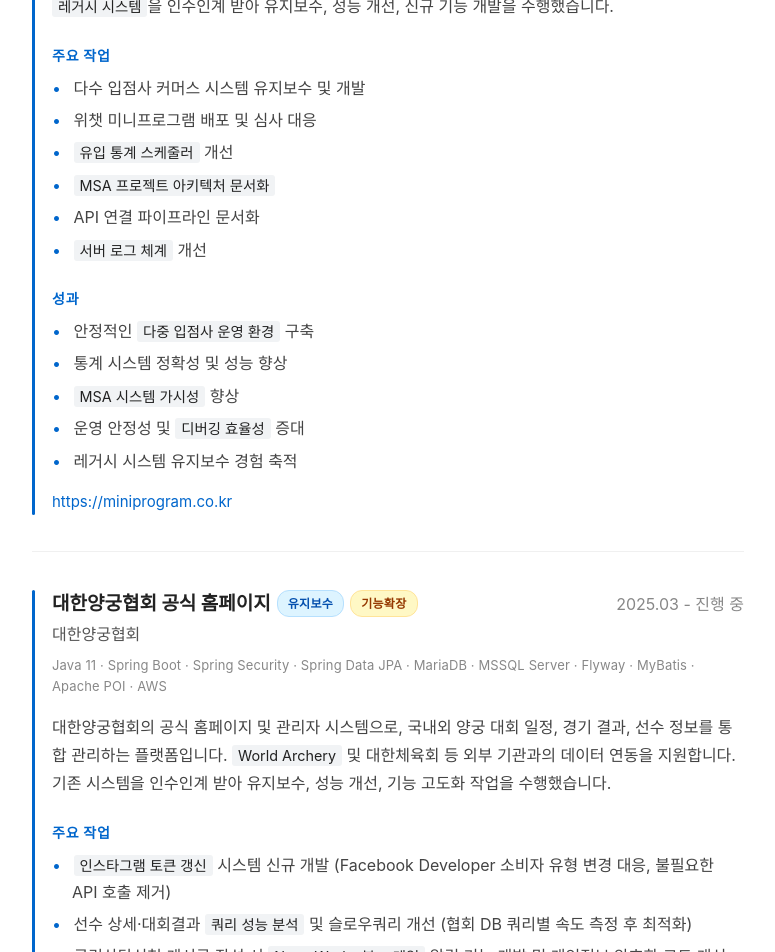
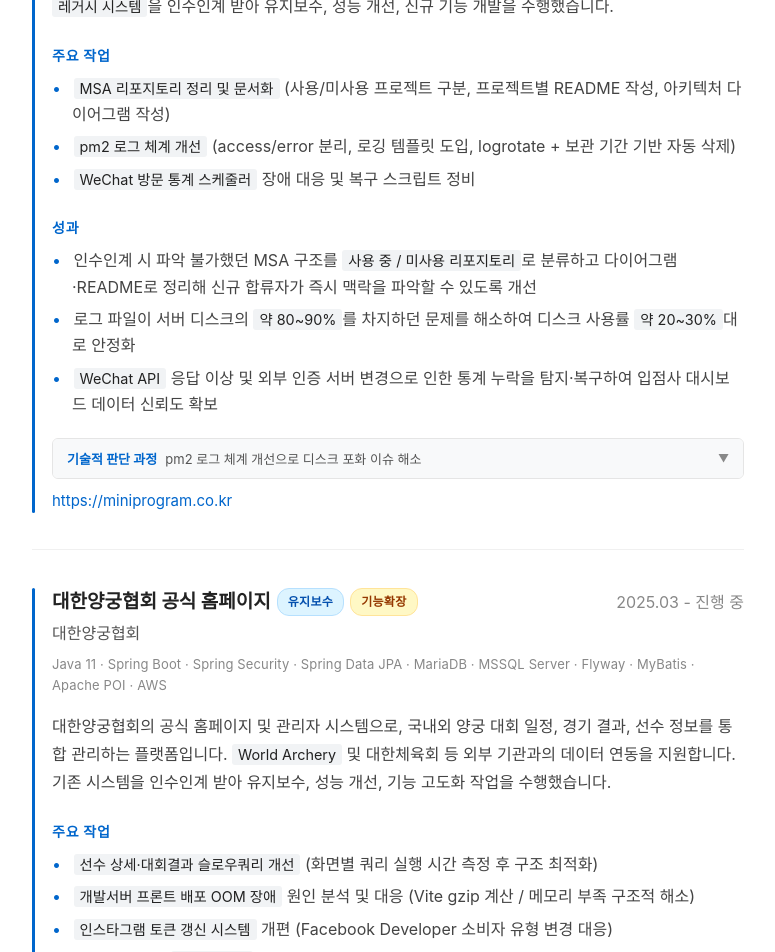
Before and after one commit to yhyuk/yhyuk.github.io, a React (Vite) app: page / in a window 1280 px wide. Shown: the part 7260-8212 px from the top of the page, without its empty margins (252-1027 px from the left). Built offline with nearby package versions, Linux system fonts and the light colour scheme; a web font is replaced by a local one.

Commit message:
fix: projects update

```diff
--- a/src/data/projectsData.js
+++ b/src/data/projectsData.js
@@ -30,7 +30,7 @@ export const projectsData = [
         title: 'Row-level 멀티 테넌시 설계 선택',
         problem: '여러 병원이 독립된 CRM 환경을 사용해야 하는 B2B SaaS 구조에서 병원 간 데이터 격리 방식을 결정해야 했다. 병원마다 데이터가 섞이면 신뢰도 문제로 직결되는 구조였다.',
         analyze: '`Schema-level 격리`는 테넌트별 독립 스키마를 두는 방식으로 격리 수준이 높지만, 병원 수가 늘어날수록 스키마 관리 비용과 인프라 비용이 비례해서 증가했다. `DB 분리` 방식은 완전한 격리가 가능하지만 운영 비용이 가장 컸다. `Row-level 격리`는 단일 DB에서 tenant_id 컬럼으로 데이터를 분리하는 방식으로, 초기 SaaS 단계에서 인프라 비용을 최소화하면서 격리를 구현할 수 있었다.',
-        action: '구독형 B2B SaaS 초기 단계에서 비용 효율이 중요했기 때문에 `Row-level 격리`를 선택했다. 모든 테이블에 tenant_id를 적용하고 쿼리 레벨에서 격리를 강제했으며, 버전 기반 기능 제어로 테넌트별 차등 서비스를 구현했다. 향후 고객 규모가 커지면 Schema-level로 전환 가능한 구조로 설계했다.',
+        action: '구독형 B2B SaaS 초기 단계에서 비용 효율이 중요했기 때문에 `Row-level 격리`를 선택했다. 대신 `Schema-level이 주는 DB 레벨의 강한 격리 보장은 포기`했고, 애플리케이션 쿼리에서 tenant_id 조건을 누락할 경우 다른 병원 데이터가 노출될 수 있는 리스크를 감수했다. 이렇게 판단한 이유는 초기 SaaS 단계에서는 인프라 비용 최소화가 제품 생존에 더 직결되는 조건이었고, 격리 리스크는 쿼리 레벨 강제와 리뷰 프로세스로 통제 가능하다고 봤기 때문이다. 모든 테이블에 tenant_id를 적용하고 쿼리 레벨에서 격리를 강제했으며, 버전 기반 기능 제어로 테넌트별 차등 서비스를 구현했다. 향후 고객 규모가 커지면 Schema-level로 전환 가능한 구조로 설계했다.',
         result: '단일 DB로 병원별 독립 CRM 환경을 제공하면서 인프라 비용을 최소화했다. 버전 기반 기능 제어로 요금제에 따른 차등 서비스 구현이 가능해졌고, `70+ API 엔드포인트` 규모의 플랫폼을 안정적으로 운영했다.'
       }
     ],
@@ -64,7 +64,7 @@ export const projectsData = [
         title: 'Redis 분산락 + Stream 기반 동기화 시스템 설계',
         problem: '한국-중국 간 실시간 데이터 동기화 시스템을 설계해야 했다. 동기화는 여러 서버에서 동시에 트리거될 수 있는 구조였고, 충돌이 발생하면 데이터 정합성이 깨질 수 있었다. 이벤트 수집 또한 유실 없이 순서 보장이 필요했다.',
         analyze: '동기화 충돌 방지를 위해 `DB 기반 낙관적 락`은 충돌 빈도가 높아질수록 재시도 비용이 커지고 DB 부하가 증가하는 구조였다. `Redis 분산락`은 네트워크 비용이 있지만 충돌 자체를 원천 차단할 수 있어 안정성이 높았다. 이벤트 수집은 `DB 폴링` 방식 대신 `Redis Stream`을 검토했는데, Consumer Group 기반으로 순서 보장과 재처리가 가능했고 인프라 추가 없이 적용할 수 있었다.',
-        action: '안정성을 최우선 기준으로 삼아 개발 초기부터 `Redis 분산락`을 도입했다. 락 획득 실패 시 지수 백오프로 재시도하여 일시적 충돌을 흡수했고, `Redis Stream + Consumer Group`으로 OpenID별 이벤트 순서를 보장하면서 유실 시 재처리 체계를 구축했다. 충돌이 발생한 후 대응하는 것보다 처음부터 막는 구조를 선택한 결정이었다.',
+        action: '안정성을 최우선 기준으로 삼아 개발 초기부터 `Redis 분산락`을 도입했다. 대신 `Redis 인프라에 대한 종속성과 추가 네트워크 홉으로 인한 latency 비용은 포기`했고, Redis 장애 시 동기화가 멈추는 단일 장애점 리스크를 감수했다. 이렇게 판단한 이유는 한국-중국 간 동기화 특성상 충돌로 데이터 정합성이 깨지면 복구 비용이 훨씬 컸고, 사후 대응보다 원천 차단이 운영 관점에서 안정적이라고 판단했기 때문이다. 락 획득 실패 시 지수 백오프로 재시도하여 일시적 충돌을 흡수했고, `Redis Stream + Consumer Group`으로 OpenID별 이벤트 순서를 보장하면서 유실 시 재처리 체계를 구축했다.',
         result: '동기화 성공률 `99.9%` 확보, 이벤트 유실률 `0%` 달성. 초기 설계 단계에서 안정성 구조를 잡아둔 덕분에 이후 트래픽이 증가해도 별도 대응 없이 유지됐다.'
       }
     ],
@@ -98,7 +98,7 @@ export const projectsData = [
         title: '이미지 합성 파이프라인 병목 해소',
         problem: '기아 80주년 이벤트 특성상 단기간에 대량 트래픽이 집중될 것으로 예상됐다. 초기 단일 폴링 방식은 한 번에 하나씩 큐에서 꺼내 처리하는 구조였고, 합성 요청이 몰릴 경우 큐가 쌓이면서 사용자 대기 시간이 급격히 늘어날 수 있는 구조였다.',
         analyze: '처리량 개선을 위한 선택지를 세 가지로 좁혔다. `Redis Stream + Consumer Group`으로 전환하는 방법은 구조 변경 범위가 크고 운영 복잡도가 올라갔다. `SQS 등 외부 메시지 큐` 도입은 인프라 비용과 연동 공수가 발생했다. `ThreadPoolTaskExecutor 기반 병렬 처리`는 기존 Redis Queue 구조를 그대로 유지하면서 Executor 설정만으로 즉시 적용할 수 있었다.',
-        action: '인프라 변경 없이 즉시 적용 가능한 `ThreadPoolTaskExecutor` 방식을 선택했다. 다만 병렬 처리를 단순히 늘리면 합성 요청이 급증할 때 스레드가 메모리를 과점유할 수 있어, `백프레셔` 슬롯 계산으로 처리 가능한 만큼만 가져오도록 제한했다. 처리 실패 시에는 큐에 되돌리는 방식으로 `at-least-once` 보장을 유지했다.',
+        action: '인프라 변경 없이 즉시 적용 가능한 `ThreadPoolTaskExecutor` 방식을 선택했다. 대신 `외부 메시지 큐(SQS, Redis Stream)가 제공하는 분산 처리와 장애 복원력은 포기`했고, 단일 애플리케이션 인스턴스에 처리가 집중되는 구조적 리스크를 감수했다. 이렇게 판단한 이유는 기아 80주년 이벤트라는 단기성 캠페인 특성상 장기 확장성보다 즉시 적용 가능성과 운영 단순성이 우선이었고, 인프라 추가에 따른 연동 공수는 이벤트 오픈 일정에 맞지 않는다고 봤기 때문이다. 다만 병렬 처리를 단순히 늘리면 합성 요청이 급증할 때 스레드가 메모리를 과점유할 수 있어, `백프레셔` 슬롯 계산으로 처리 가능한 만큼만 가져오도록 제한했다. 처리 실패 시에는 큐에 되돌리는 방식으로 `at-least-once` 보장을 유지했다.',
         result: '단일 폴링 대비 처리량 `약 5배` 향상, 큐 대기시간 `약 70%` 단축. 이미지 유실률 `0%` 달성. Prometheus + Grafana 메트릭으로 파이프라인 실패율을 실시간 모니터링하여 이상 징후 조기 탐지 체계 확보.'
       }
     ],
@@ -133,7 +133,7 @@ export const projectsData = [
         title: 'Next.js → Spring Boot 멀티모듈 마이그레이션',
         problem: '오키나와·하와이 두 지역 서비스가 각각 독립된 Next.js 프로젝트로 운영되면서 Connex, Ecommerce 등 외부 통신 로직이 프로젝트마다 중복으로 존재했다. 요구사항 변경 시 동일한 코드를 여러 곳에서 수정해야 했고, 실수가 생길 여지가 컸다. 장기적으로 유지보수가 불가능한 구조였다.',
         analyze: '세 가지 방향을 검토했다. `Next.js를 유지하면서 공통 로직을 npm 패키지로 분리`하는 방법은 패키지 버전 관리와 배포 파이프라인이 복잡해졌다. `Next.js 기반 모노레포로 전환`하는 방법은 기존 생태계를 유지할 수 있었지만 팀의 주력 스택과 달랐다. `Spring Boot 멀티모듈로 전환`하는 방법은 팀 주력 스택에서 공통 모듈을 명확하게 분리할 수 있고, 외부 통신 모듈을 단일 지점에서 관리할 수 있었다.',
-        action: 'Spring Boot 멀티모듈 아키텍처를 선택해 외부 통신(Connex, Ecommerce 등)을 공통 모듈로 분리했다. 트래픽 규모가 크지 않아 서비스 다운타임을 최소화하면서 DB를 dump하여 직접 이전했고, 데이터 정합성은 이전 전후 수기 검증으로 확보했다. 동시에 API 스펙을 전면 재정의해 불필요한 필드를 제거하고 통합 가능한 엔드포인트를 병합했으며, `Docker 컨테이너` 배포로 전환해 배포 프로세스를 단순화했다.',
+        action: 'Spring Boot 멀티모듈 아키텍처를 선택해 외부 통신(Connex, Ecommerce 등)을 공통 모듈로 분리했다. 대신 `기존 Next.js 프론트엔드 기반의 SSR·빌드 체인 자산은 포기`했고, 백엔드 전체 재작성이라는 큰 공수와 재작성 과정의 기능 회귀 리스크를 감수했다. 이렇게 판단한 이유는 중복 코드가 분산된 구조에서 장기 유지보수가 사실상 불가능한 상태였고, 팀 주력 스택으로 수렴시켜 단일 지점에서 관리 가능한 구조로 바꾸는 장기 가치가 단기 공수보다 크다고 판단했기 때문이다. 트래픽 규모가 크지 않아 서비스 다운타임을 최소화하면서 DB를 dump하여 직접 이전했고, 데이터 정합성은 이전 전후 수기 검증으로 확보했다. 동시에 API 스펙을 전면 재정의해 불필요한 필드를 제거하고 통합 가능한 엔드포인트를 병합했으며, `Docker 컨테이너` 배포로 전환해 배포 프로세스를 단순화했다.',
         result: '중복으로 관리되던 외부 통신 코드를 단일 공통 모듈로 통합해 유지보수 포인트를 대폭 줄였다. API 통합으로 엔드포인트 수가 감소했고, Docker 전환으로 배포 안정성이 향상됐다. 데이터 이전은 무중단으로 완료했으며, 이후 요구사항 변경 시 단일 지점만 수정하면 되는 구조로 개선됐다.'
       }
     ],
@@ -150,19 +150,23 @@ export const projectsData = [
     description: '다수의 음반사가 입점한 중국 시장 대상 K-POP 커머스 플랫폼입니다. `Node.js 기반의 MSA` 구조로 설계되어 있으며, 각 입점사별 독립적인 상품 관리, 주문 처리, 결제, 배송, 통계 분석 기능을 제공합니다. 기존 `레거시 시스템`을 인수인계 받아 유지보수, 성능 개선, 신규 기능 개발을 수행했습니다.',
     tech: ['Node.js', 'Loopback', 'PM2', 'MongoDB', 'Redis', 'React', 'TypeScript', 'TencentCloud'],
     role: [
-      '다수 입점사 커머스 시스템 유지보수 및 개발',
-      '위챗 미니프로그램 배포 및 심사 대응',
-      '`유입 통계 스케줄러` 개선',
-      '`MSA 프로젝트 아키텍처 문서화`',
-      'API 연결 파이프라인 문서화',
-      '`서버 로그 체계` 개선'
+      '`MSA 리포지토리 정리 및 문서화` (사용/미사용 프로젝트 구분, 프로젝트별 README 작성, 아키텍처 다이어그램 작성)',
+      '`pm2 로그 체계 개선` (access/error 분리, 로깅 템플릿 도입, logrotate + 보관 기간 기반 자동 삭제)',
+      '`WeChat 방문 통계 스케줄러` 장애 대응 및 복구 스크립트 정비'
     ],
     achievement: [
-      '안정적인 `다중 입점사 운영 환경` 구축',
-      '통계 시스템 정확성 및 성능 향상',
-      '`MSA 시스템 가시성` 향상',
-      '운영 안정성 및 `디버깅 효율성` 증대',
-      '레거시 시스템 유지보수 경험 축적'
+      '인수인계 시 파악 불가했던 MSA 구조를 `사용 중 / 미사용 리포지토리`로 분류하고 다이어그램·README로 정리해 신규 합류자가 즉시 맥락을 파악할 수 있도록 개선',
+      '로그 파일이 서버 디스크의 `약 80~90%`를 차지하던 문제를 해소하여 디스크 사용률 `약 20~30%`대로 안정화',
+      '`WeChat API` 응답 이상 및 외부 인증 서버 변경으로 인한 통계 누락을 탐지·복구하여 입점사 대시보드 데이터 신뢰도 확보'
+    ],
+    paar: [
+      {
+        title: 'pm2 로그 체계 개선으로 디스크 포화 이슈 해소',
+        problem: '미니파이 서버는 pm2로 배포·운영되고 있었는데, 모든 로그가 단일 파일에 쌓이는 구조였고 길이가 긴 토큰 문자열까지 무분별하게 기록되고 있었다. 별도의 보관 기간 정책이나 삭제 스케줄도 없어 로그 파일만으로 서버 디스크의 약 80~90%가 찼고, 주기적으로 수기 삭제해야만 서비스가 유지되는 상태였다. 디스크가 차면 서비스 장애로 이어질 위험이 상시로 존재했다.',
+        analyze: '선택지는 세 가지였다. `수기 삭제 주기화`는 가장 빠르지만 근본 원인을 그대로 두는 방식이었다. `외부 로그 수집 시스템(ELK 등) 도입`은 가시성 측면에서 이상적이지만 인프라 비용과 구축 공수가 컸고, 유지보수 성격의 작업 범위를 넘어섰다. `pm2-logrotate + 로깅 템플릿 정비`는 기존 스택 안에서 해결 가능하면서 access/error 분리, 민감 정보 제거, 자동 보존 기간 적용이 가능했다.',
+        action: '유지보수 범위에 맞는 `pm2-logrotate 적용` 방식을 선택했다. 대신 `외부 로그 시스템이 제공하는 중앙 집중 가시성과 검색 편의성은 포기`했고, 로그 분석이 필요할 때 서버별로 접근해야 하는 불편을 감수했다. 로그를 `access / error`로 분리하고 토큰 등 길이가 긴 필드를 마스킹하는 로깅 템플릿을 별도로 구성해 가독성과 디스크 부담을 동시에 낮췄으며, 보관 기간을 넘은 로그는 `logback.sh` cron으로 자동 삭제되도록 정비했다. 운영 중 서버에 설정을 직접 반영해야 했기에 한 서버씩 점검·적용하는 방식으로 장애 리스크를 최소화했다.',
+        result: '공용 서버 기준 디스크 사용률이 `89% → 30%`, `91% → 23%`로 안정화됐고, 수기 삭제 작업이 사라졌다. access/error 분리와 템플릿 정비로 장애 발생 시 원인 파악 속도도 함께 개선됐다.'
+      }
     ],
     link: 'https://miniprogram.co.kr'
   },
@@ -177,18 +181,31 @@ export const projectsData = [
     description: '대한양궁협회의 공식 홈페이지 및 관리자 시스템으로, 국내외 양궁 대회 일정, 경기 결과, 선수 정보를 통합 관리하는 플랫폼입니다. `World Archery` 및 대한체육회 등 외부 기관과의 데이터 연동을 지원합니다. 기존 시스템을 인수인계 받아 유지보수, 성능 개선, 기능 고도화 작업을 수행했습니다.',
     tech: ['Java 11', 'Spring Boot', 'Spring Security', 'Spring Data JPA', 'MariaDB', 'MSSQL Server', 'Flyway', 'MyBatis', 'Apache POI', 'AWS'],
     role: [
-      '`인스타그램 토큰 갱신` 시스템 신규 개발 (Facebook Developer 소비자 유형 변경 대응, 불필요한 API 호출 제거)',
-      '선수 상세·대회결과 `쿼리 성능 분석` 및 슬로우쿼리 개선 (협회 DB 쿼리별 속도 측정 후 최적화)',
-      '클린상담신청·게시글 작성 시 `NaverWorks 봇 + 메일` 알림 기능 개발 및 개인정보 암호화 코드 개선',
-      '사용자·관리자 `리뉴얼 작업` (대표선발 API 신규 개발, 메인일정-경기일정 매핑 연동, 경기 유형 중복체크)',
-      '공지사항 `페이지네이션 개선` (고정 게시글 + 일반 게시글 분리 로직, 불필요 쿼리 제거)'
+      '`선수 상세·대회결과 슬로우쿼리 개선` (화면별 쿼리 실행 시간 측정 후 구조 최적화)',
+      '`개발서버 프론트 배포 OOM 장애` 원인 분석 및 대응 (Vite gzip 계산 / 메모리 부족 구조적 해소)',
+      '`인스타그램 토큰 갱신 시스템` 개편 (Facebook Developer 소비자 유형 변경 대응)',
+      '사용자·관리자 `리뉴얼 작업` (대회일정 ↔ 대회결과/갤러리/뉴스 매핑, 대표선발 API 신규 개발)'
     ],
     achievement: [
-      '인스타그램 토큰 갱신 로직 개선으로 불필요한 API 호출 `약 40%` 감소 및 렌더링 속도 개선',
-      '선수 상세 화면 슬로우쿼리 최적화로 응답 속도 `약 3초 → 1초 이내`로 단축',
-      '`NaverWorks 봇 + 메일` 알림 도입으로 상담·게시글 처리 누락 방지 및 즉시 대응 체계 확보',
-      '공지사항 쿼리 개선 및 페이지네이션 로직 정리로 목록 조회 속도 `약 50%` 개선',
-      '대표선발·메인일정 리뉴얼로 관리자 운영 기능 확장 및 데이터 정합성 강화'
+      '선수 상세 화면 `응답 속도 3초 → 1초 이내`로 단축, 공지사항 목록 조회 속도 `약 50%` 개선',
+      '개발서버 배포 시 반복되던 OOM 장애를 `Vite gzip 계산` 이슈로 특정하고 swap·설정 조정으로 구조적 해소',
+      '인스타그램 토큰 갱신 로직 개편으로 불필요한 API 호출 `약 40%` 감소'
+    ],
+    paar: [
+      {
+        title: '선수 상세·대회결과 슬로우쿼리 개선',
+        problem: '사용자 문의로 "선수 상세 페이지가 느리다"는 리포트가 반복됐다. 실제 측정 시 응답이 3초를 넘기는 구간이 있었고, 대회결과 PDF 조회 쪽에서도 유사한 지연이 있었다. 인수인계 받은 상태라 어떤 쿼리가 병목인지 코드만 보고는 판단이 어려웠고, 협회 DB는 운영 환경이라 무작정 EXPLAIN을 돌리기도 부담스러웠다.',
+        analyze: '먼저 문제를 특정할 범위부터 좁혔다. 전체 튜닝이 아니라 "느리다고 리포트된 화면"에 한정해 해당 화면에서 실행되는 쿼리를 추출하고 `쿼리별 실행 시간을 개별 측정`했다. 그 결과 선수 상세 화면은 단일 복합 쿼리 한 건이 3초 이상을 차지하고 있었고, 공지사항 목록은 고정 게시글과 일반 게시글을 한 번에 처리하면서 불필요한 JOIN이 포함돼 있었다. 인덱스를 추가하는 방향과 쿼리 구조 자체를 나누는 방향을 비교했는데, 인덱스는 다른 쿼리 성능에 영향을 줄 수 있어 영향 범위를 좁히기 위해 `쿼리 구조 개선`을 우선 선택했다.',
+        action: '인덱스 추가가 아닌 `쿼리 구조 개선` 쪽으로 방향을 잡았다. 대신 `인덱스 추가가 줄 수 있었던 즉각적 개선 효과는 포기`했고, 쿼리마다 구조를 뜯어내는 만큼 작업 공수가 늘어나는 것을 감수했다. 선수 상세 쿼리는 불필요한 JOIN과 서브쿼리를 제거해 실행 계획을 단순화했고, 공지사항 목록은 `고정 게시글 + 일반 게시글 분리 로직`으로 쿼리를 나눠 불필요한 조건을 제거했다. 운영 DB 변경은 되돌리기 부담이 크기 때문에, 배포 전 개발 환경에서 개선 전후 응답 시간을 재측정해 회귀가 없는지 확인한 뒤 운영에 반영했다.',
+        result: '선수 상세 화면 응답 속도가 `3초 → 1초 이내`로 단축됐고, 공지사항 목록 조회는 `약 50%` 개선됐다. "특정 화면이 느리다"는 사용자 리포트가 이후 재발하지 않았다.'
+      },
+      {
+        title: '개발서버 프론트 배포 OOM 장애 구조적 해소',
+        problem: '어느 날 개발서버 web/mobile을 동시에 배포했는데, 10분 이상 지연되거나 실패하는 상황이 발생했다. 평소에는 정상적으로 배포되던 구간이 특정 시점부터 반복적으로 실패하기 시작했고, 협업하는 기획/디자인 측에서 개발서버 확인이 막히는 문제로 이어졌다.',
+        analyze: '서버 지표를 확인하니 개발서버는 `RAM 4GB / Swap 0` 상태였고, 배포 시점에 메모리가 폭증하고 있었다. 프로세스를 따라가보니 Vite 빌드 과정 중 `gzip 사이즈 계산` 단계에서 메모리가 폭증하면서 OOM으로 프로세스가 죽는 패턴이었다. 선택지는 세 가지였다. `서버 메모리 증설`은 비용 수반에 근본 원인을 덮어두는 방식이었다. `swap 추가`만으로 해결하는 것은 Vite가 다시 폭증하면 재발할 수 있었다. `Vite gzip 계산 비활성화 + swap 추가`를 함께 적용하면 메모리 폭증의 원인을 제거하면서 여유분까지 확보할 수 있었다. gzip 사이즈 계산은 빌드 결과물 로그용이라 서비스 로직에 영향이 없었다.',
+        action: '`gzip 계산 비활성화 + swap 4GB 추가`를 함께 적용했다. 대신 `빌드 결과물의 gzip 압축 사이즈를 로그로 확인하던 가시성은 포기`했고, swap 도입에 따른 `디스크 I/O 기반 메모리 사용으로 인한 성능 저하 리스크`를 감수했다. 개발서버라는 용도상 빌드 속도 지표보다 배포 안정성이 우선이라는 판단이었다. `vite.config.ts`에서 gzip 계산을 비활성화하고 web/mobile 두 프로젝트에 동일하게 반영해 한쪽만 장애가 재발하지 않도록 맞췄으며, swap은 운영서버에는 적용하지 않고 개발서버에만 한정했다.',
+        result: '배포 지연·실패 이슈가 해소됐고 이후 동일 원인의 OOM은 재발하지 않았다. 서비스 로직에 영향 없는 선에서 구조적 원인을 제거하면서, 메모리 증설 없이 개발서버를 안정화했다.'
+      }
     ],
     link: 'https://www.archery.or.kr'
   },
@@ -241,7 +258,7 @@ export const projectsData = [
         title: 'NestJS → Spring Boot 전환 및 Redis 확률 추첨 설계',
         problem: '룰렛, 스크래치, 로또 등 이벤트 어드민이 각각 별도 프로젝트로 분산 운영되고 있었다. 이벤트가 추가될 때마다 새 프로젝트가 생기는 구조였고, 관리 포인트가 늘어날수록 운영 부담이 커지고 있었다. 추첨 로직 또한 공정성과 어뷰징 방지가 필요했다.',
         analyze: '어드민 통합을 위해 `NestJS 유지`는 기존 코드를 재사용할 수 있었지만 팀 주력 스택이 아니어서 장기 유지보수가 어려웠다. `Spring Boot로 전환`하면 팀 주력 스택으로 통합 관리가 가능했다. 추첨 로직은 `DB 기반 추첨`은 트랜잭션과 락 처리가 필요해 이벤트 트래픽 집중 시 병목이 생길 수 있었고, `Redis 기반 추첨`은 휘발성이지만 빠르고 원자적 연산으로 공정성을 보장할 수 있었다.',
-        action: '분산된 이벤트 어드민 3개를 `Spring Boot 단일 어드민`으로 통합했다. 추첨은 이벤트 특성상 결과를 영구 보존할 필요가 없어 `Redis 기반 확률 추첨`을 선택했고, 중복 참여와 어뷰징 방지 로직을 함께 구현해 추첨 공정성을 확보했다.',
+        action: '분산된 이벤트 어드민 3개를 `Spring Boot 단일 어드민`으로 통합했다. 대신 `NestJS 기반으로 이미 동작하던 기존 코드 자산은 포기`했고, 전환 과정의 기능 회귀 리스크를 감수했다. 이렇게 판단한 이유는 팀 주력 스택을 벗어난 프로젝트를 계속 끌고 가는 것이 장기 유지보수 비용으로 이어지고 있었고, 어드민이 이벤트별로 계속 늘어나는 구조에서는 통합 기반을 먼저 잡아두는 편이 이후 확장에 유리하다고 판단했기 때문이다. 추첨은 이벤트 특성상 결과를 영구 보존할 필요가 없어 `Redis 기반 확률 추첨`을 선택했고, `Redis 휘발성으로 인한 장애 시 추첨 이력 복구 불가 리스크는 감수`하는 대신 이벤트 트래픽 집중 시에도 병목 없는 원자적 연산을 확보했다. 중복 참여와 어뷰징 방지 로직을 함께 구현해 추첨 공정성을 확보했다.',
         result: '어드민 `3개 → 1개`로 통합해 운영 복잡도를 줄였다. Redis 기반 추첨으로 이벤트 트래픽 집중 시에도 병목 없이 처리됐고, 어뷰징 방지 로직으로 부정 참여를 차단했다.'
       }
     ],
```
Also changed, not shown: .claude/settings.local.json.
